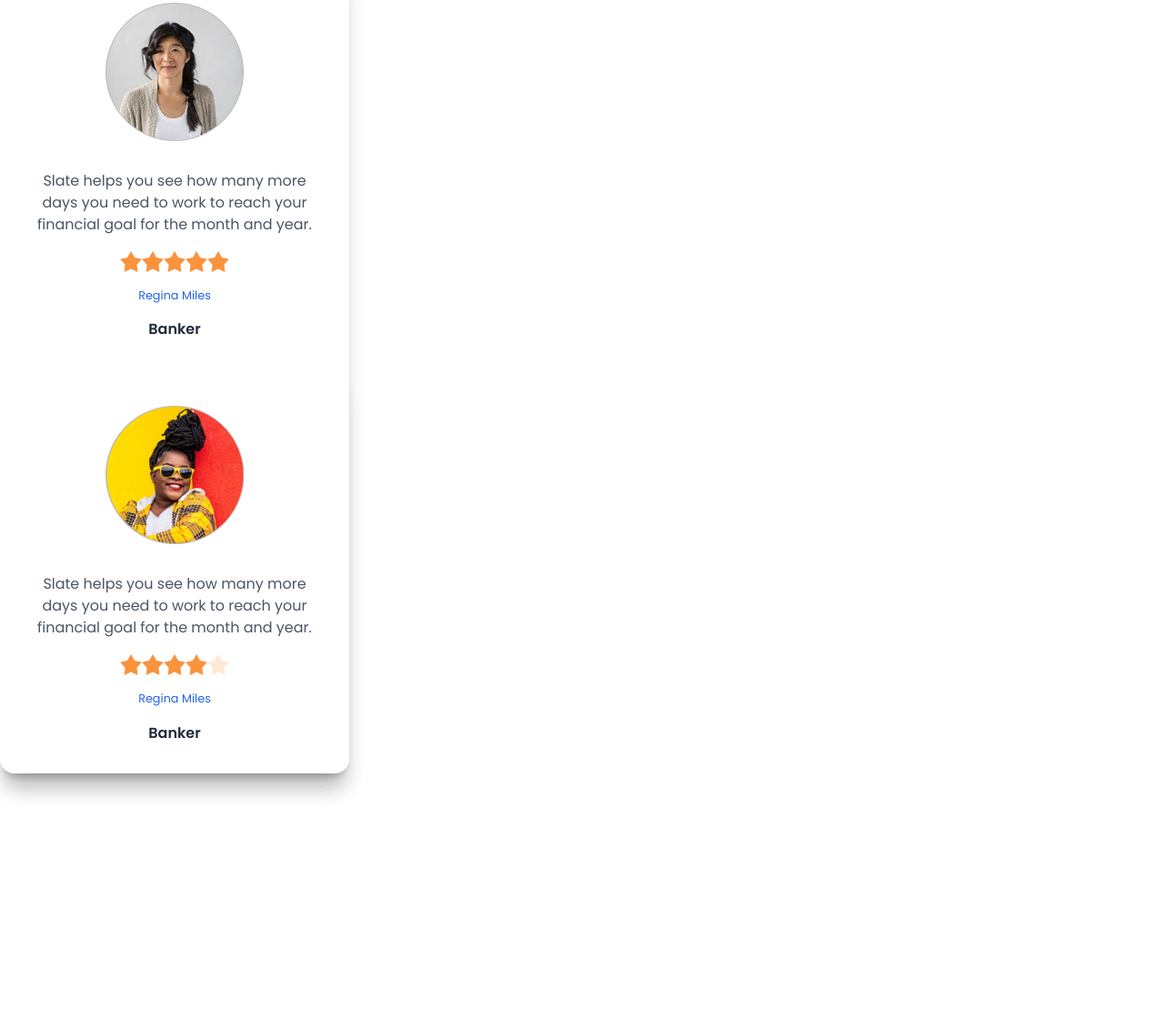
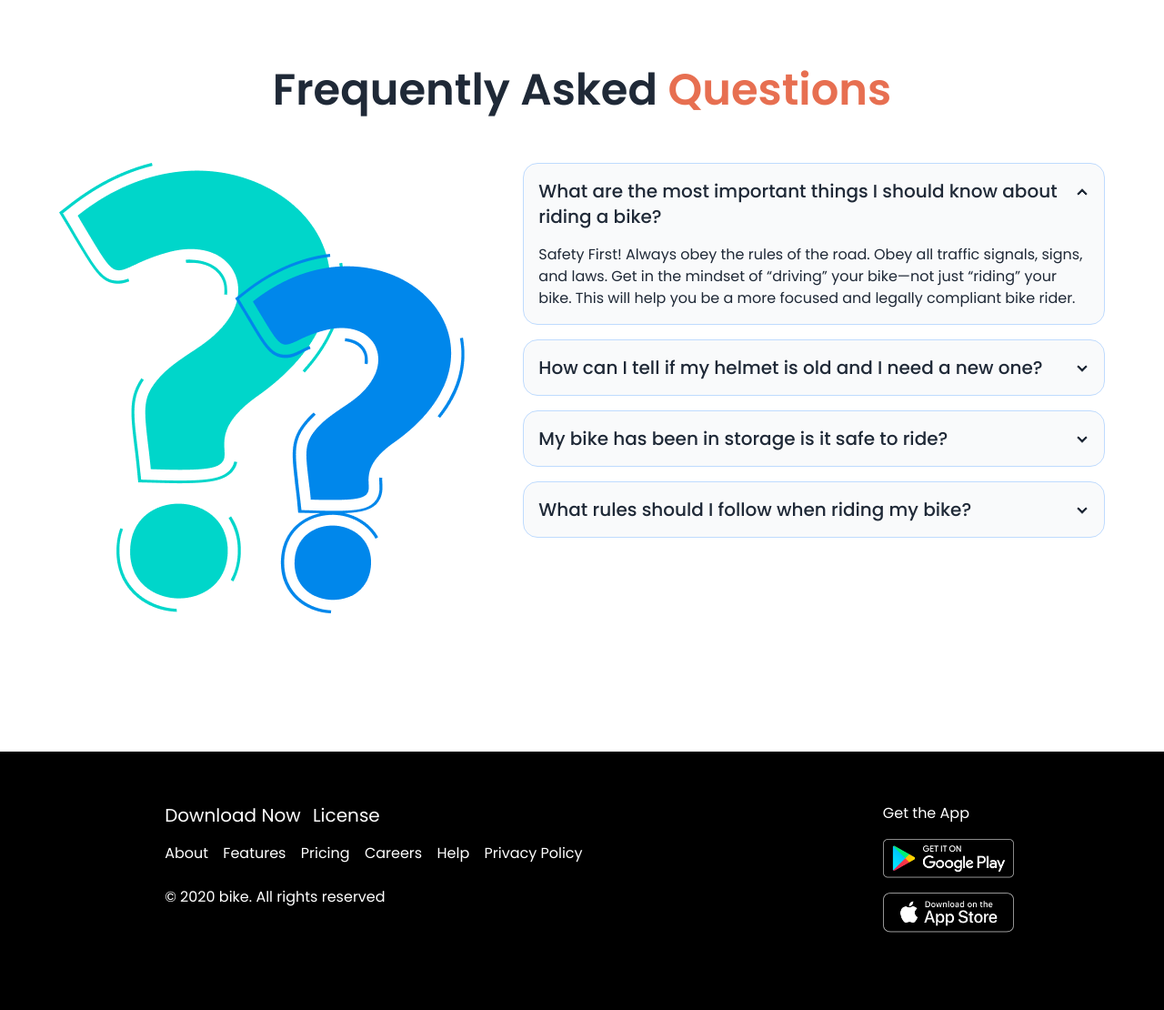
Before and after one commit to Obaidullah40/biker-Zone-M15, a plain HTML site: page index.html in a window 1280 px wide. Shown: the part 2477-3587 px from the top of the page at 91% size. Before the commit the page ends 3439 px from the top, so only its background shows below. Drawn offline with nearby package versions, Linux system fonts and the light colour scheme.

Commit message:
3rd commit

```diff
--- a/index.html
+++ b/index.html
@@ -168,7 +168,7 @@
             <section class=" mb-28">
                   <h1 class="text-center text-5xl font-semibold">latest News</h1>
                   <div class="mt-11 grid grid-cols-1 lg:grid-cols-3 md:grid-cols-2 gap-3">
-                        <div class="card card-compact bg-base-100 w-96 shadow-xl">
+                        <div class="card card-compact bg-base-100 w-96 shadow-xl mx-auto">
                               <figure>
                                 <img
                                   src="images/others/latest1.png" alt="Shoes" />
@@ -181,7 +181,7 @@
                                 </div>
                               </div>
                         </div>
-                        <div class="card card-compact bg-base-100 w-96 shadow-xl">
+                        <div class="card card-compact bg-base-100 w-96 shadow-xl mx-auto">
                               <figure>
                                 <img
                                   src="images/others/latest2.png" alt="Shoes" />
@@ -194,7 +194,7 @@
                                 </div>
                               </div>
                         </div>
-                        <div class="card card-compact bg-base-100 w-96 shadow-xl">
+                        <div class="card card-compact bg-base-100 w-96 shadow-xl mx-auto">
                               <figure>
                                 <img
                                   src="images/others/latest3.png" alt="Shoes" />
@@ -215,7 +215,7 @@
                 <h1 class="text-center text-5xl font-semibold">Happy <span class="text-btn-primary">Clients says</span></h1>
                 <div class="grid grid-cols-1 md:grid-cols-2 lg:grid-cols-3 gap-3">
                   <!-- card-1  -->
-                        <div class="card bg-base-100 w-96 shadow-xl">
+                  <div class="card bg-base-100 w-96 shadow-xl mx-auto">
                         <figure class="px-10 pt-10">
                           <img
                             src="images/others/user-1.png"
@@ -236,8 +236,9 @@
                         <small class="text-blue-600">Regina Miles</small>
                         <p class="font-semibold">Banker</p>
                       </div>
+                  </div>
                   <!-- card-2  -->
-                        <div class="card bg-base-100 w-96 shadow-xl">
+                  <div class="card bg-base-100 w-96 shadow-xl mx-auto">
                       <figure class="px-10 pt-10 ">
                         <img
                           src="images/others/user-2.png"
@@ -258,8 +259,9 @@
                         <small class="text-blue-600">Regina Miles</small>
                         <p class="font-semibold">Banker</p>
                       </div>
+                  </div>
                   <!-- card-3  -->
-                        <div class="card bg-base-100 w-96 shadow-xl">
+                  <div class="card bg-base-100 w-96 shadow-xl mx-auto">
                     <figure class="px-10 pt-10">
                       <img
                         src="images/others/user-3.png"
@@ -281,13 +283,76 @@
                       <p class="font-semibold">Banker</p>
                     </div>
                   </div>
+                </div>
+             </section>
+
+             <!-- Frequently Asked Questions -->
+              <section class=" mb-28">
+                <h1 class="text-center text-5xl font-semibold">Frequently Asked <span class="text-btn-primary">Questions</span> </h1>
+                <div class="flex md:flex-row flex-col justify-evenly mt-14">
+                  <div class="">
+                    <img src="images/others/faq.png" class="rounded-lg mb-10" />
+                  </div>
+                  <div class="md:w-1/2 space-y-4">
+                    <div class="collapse collapse-arrow bg-gray-50 border border-blue-200">
+                      <input type="radio" name="my-accordion-2" checked="checked" />
+                      <div class="collapse-title text-xl font-medium">What are the most important things I should
+                        know about riding a bike?</div>
+                      <div class="collapse-content">
+                        <p>Safety First! Always obey the rules of the road. Obey all traffic signals, signs, and laws. Get in the mindset of “driving” your bike—not just “riding” your bike. This will help you be a more focused and legally compliant bike rider. </p>
+                      </div>
+                    </div>
+                    <div class="collapse collapse-arrow bg-gray-50 border border-blue-200">
+                      <input type="radio" name="my-accordion-2" />
+                      <div class="collapse-title text-xl font-medium">How can I tell if my helmet is old and I need a
+                        new one?</div>
+                      <div class="collapse-content">
+                        <p>A helmet is considered old and needs replacing if it's more than five years old, shows visible signs of wear and tear like cracks, scratches, or peeling on the outer shell, has loose or damaged padding, a frayed chin strap, or if it's been involved in a crash </p>
+                      </div>
+                    </div>
+                    <div class="collapse collapse-arrow bg-gray-50 border border-blue-200">
+                      <input type="radio" name="my-accordion-2" />
+                      <div class="collapse-title text-xl font-medium">My bike has been in storage is it safe to ride?</div>
+                      <div class="collapse-content">
+                        <p>While it might be "safe" to ride a bike that's been in storage, it's not recommended to jump on it without first performing thorough checks as various components like tires, brakes, battery, and fuel system can deteriorate over time, especially if stored improperly; it's best to inspect and potentially service your bike before riding it again, especially if it's been in storage for a long period</p>
+                      </div>
+                    </div>
+                    <div class="collapse collapse-arrow bg-gray-50 border border-blue-200">
+                      <input type="radio" name="my-accordion-2" />
+                      <div class="collapse-title text-xl font-medium">What rules should I follow when riding my bike?</div>
+                      <div class="collapse-content">
+                        <p>When riding your bike, always follow the rules of the road, which typically include: riding on the right side of the road (in most countries), signaling your turns with hand signals, stopping at traffic lights and stop signs, yielding to pedestrians at crosswalks, wearing a helmet, using lights at night, and maintaining a safe distance from other vehicles and cyclists; always be aware of your surroundings and ride defensively, especially when encountering busy intersections or tight spaces.  </p>
+                      </div>
+                    </div>
+                  </div>
+                </div>
               </section>
       </main>
 
 
       <!-- footer section  -->
-      <footer>
-
+      <footer class="bg-black text-white">
+        <section class="flex md:flex-row flex-col md:justify-around pl-4 py-14">
+          <div class="mb-14">
+            <nav class="">
+              <h6 class="text-xl">Download Now <span class="ml-2">License</span></h6>
+              <div class="space-x-3 mt-4 mb-6">
+                <a class="link link-hover">About</a>
+                <a class="link link-hover">Features</a>
+                <a class="link link-hover">Pricing</a>
+                <a class="link link-hover">Careers</a>
+                <a class="link link-hover">Help</a>
+                <a class="link link-hover">Privacy Policy</a>
+              </div>
+            </nav>
+            <span>© 2020 bike. All rights reserved</span>
+          </div>
+          <div class="space-y-4">
+            <h6>Get the App</h6>
+            <img class="max-w-36" src="images/others/android.png" alt="">
+            <img class="max-w-36" src="images/others/ios.png" alt="">
+          </div>
+        </section>
       </footer>
 </body>
 </html>
```
Lines whose indentation alone changed are shown as unchanged.
